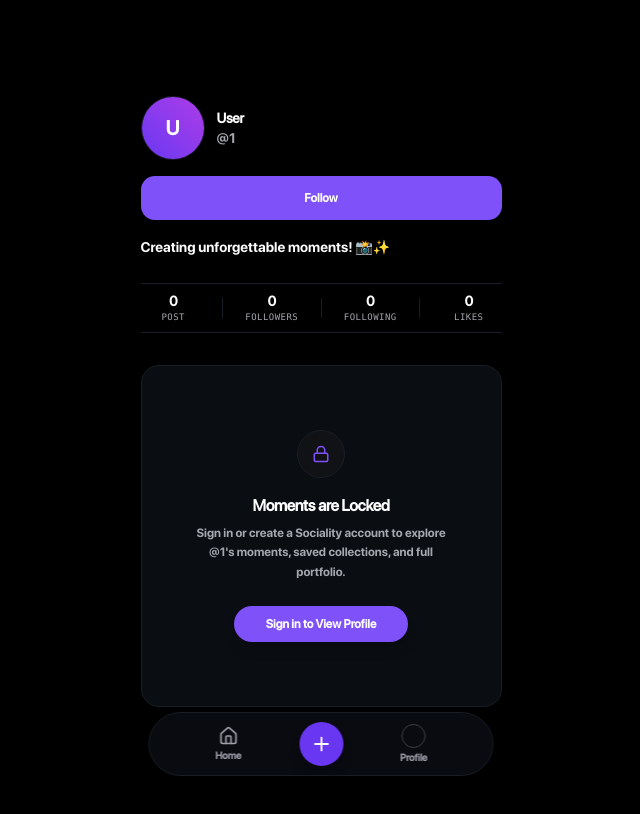
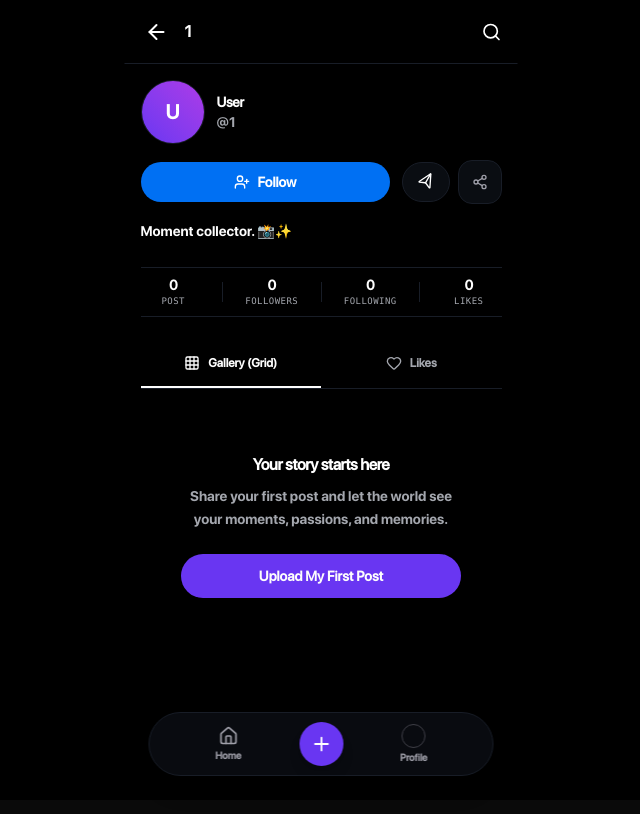
Before and after one commit to tonogw/sociality, a Next.js app: page /1 in a window 1280 px wide. Shown: the top 814 px of the page, without its empty margins (319-959 px from the left). Built offline with nearby package versions, Linux system fonts and the light colour scheme; no server answers.

Commit message:
refactor link button in profile page

```diff
--- a/src/app/[username]/page.tsx
+++ b/src/app/[username]/page.tsx
@@ -1,11 +1,12 @@
 "use client";
 
-import { useState, useEffect, Suspense } from "react";
-import { Loader2, Lock } from "lucide-react";
+import { useState, Suspense } from "react";
+import { Loader2, Share2 } from "lucide-react";
 import { useRouter, useParams, useSearchParams } from "next/navigation";
 import { useQueryClient, useQuery } from "@tanstack/react-query";
 import { toast } from "sonner";
 
+import Navbar from "@/components/shared/Navbar";
 import ProfileHeader from "@/components/profile/ProfileHeader";
 import ProfileStats from "@/components/profile/ProfileStats";
 import OwnerActions from "@/components/profile/OwnerAction";
@@ -17,13 +18,31 @@ import VisitorAction from "@/components/profile/VisitorAction";
 import PrivateProfile from "@/components/profile/PrivateProfile";
 
 import { useUser } from "@/queries/users/useUser";
-import { useUserPosts } from "@/queries/users/useUserPosts";
+
 import { useFollow } from "@/queries/users/useFollow";
 import { useUnfollow } from "@/queries/users/useUnfollow";
-import { getIsPrivateFromBio } from "@/lib/utils";
+import { getIsPrivateFromBio, cleanBioText } from "@/lib/utils";
+import type { PostItem } from "@/types/post";
 
-// Impor tipe data terstandarisasi buatan kita
-import { UserProfileData } from "@/types/user";
+export interface UserProfileData {
+  id: number;
+  username: string;
+  name: string;
+  email: string;
+  phone: string;
+  bio: string | null;
+  avatarUrl: string | null;
+  isMe?: boolean;
+  isPrivate?: boolean;
+  isFollowing?: boolean;
+  isFollowedByMe?: boolean;
+  counts?: {
+    post: number;
+    followers: number;
+    following: number;
+    likes: number;
+  };
+}
 
 function UserProfileContent() {
   const params = useParams();
@@ -32,47 +51,41 @@ function UserProfileContent() {
   const router = useRouter();
   const queryClient = useQueryClient();
 
+  const fromQuery = searchParams.get("fromQuery") || "";
+  const lastPage = searchParams.get("lastPage") || "";
+
   const [activeTab, setActiveTab] = useState<"posts" | "saved" | "likes">(
     "posts",
   );
   const [viewMode, setViewMode] = useState<"grid" | "list">("grid");
-  const [isLoggedIn, setIsLoggedIn] = useState<boolean | null>(null);
-
-  const postIdParam = searchParams.get("postId");
-
-  useEffect(() => {
-    const token =
-      typeof window !== "undefined" ? localStorage.getItem("token") : null;
-
-    const timer = setTimeout(() => {
-      setIsLoggedIn(!!token);
-    }, 0);
-
-    return () => clearTimeout(timer);
-  }, []);
-
-  useEffect(() => {
-    if (postIdParam) {
-      const scrollTimer = setTimeout(() => {
-        setActiveTab("posts");
-        setViewMode("list");
-
-        const targetElement = document.getElementById(`post-${postIdParam}`);
-        if (targetElement) {
-          targetElement.scrollIntoView({ behavior: "smooth", block: "center" });
+  // const [isLoggedIn, setIsLoggedIn] = useState<boolean | null>(null);
+  const [isLoggedIn] = useState<boolean>(() => {
+    if (typeof window !== "undefined") {
+      return !!localStorage.getItem("token");
     }
-      }, 350);
-
-      return () => clearTimeout(scrollTimer);
-    }
-  }, [postIdParam]);
+    return false;
+  });
 
   const { data: profile, isLoading: isProfileLoading } = useUser(username);
-  const { data: postsData, isLoading: isPostsLoading } = useUserPosts(username);
   const baseUrl = process.env.NEXT_PUBLIC_API_BASE_URL;
 
-  const hasQueryAccess = isLoggedIn === true && !!username;
+  // 1. GET /api/users/{username}/posts
+  const { data: userPostsData, isLoading: isPostsLoading } = useQuery({
+    queryKey: ["user-posts", username],
+    queryFn: async () => {
+      const token = localStorage.getItem("token") || "";
+      const res = await fetch(`${baseUrl}/users/${username}/posts`, {
+        headers: {
+          accept: "application/json",
+          Authorization: `Bearer ${token}`,
+        },
+      });
+      return res.json();
+    },
+    enabled: !!isLoggedIn && !!username,
+  });
 
+  // 2. GET /api/users/{username}/likes
   const { data: userLikesData } = useQuery({
     queryKey: ["user-likes", username],
     queryFn: async () => {
@@ -83,29 +96,45 @@ function UserProfileContent() {
           Authorization: `Bearer ${token}`,
         },
       });
-      if (!res.ok) throw new Error("Gagal mengambil data kiriman disukai.");
       return res.json();
     },
-    enabled: hasQueryAccess,
+    enabled: !!isLoggedIn && !!username,
   });
 
   const followMutation = useFollow();
   const unfollowMutation = useUnfollow();
 
-  // EXPLICIT CASTING: Mengubah profil menjadi tipe UserProfileData agar linter membaca isFollowedByMe
   const user = profile as UserProfileData | undefined;
-  const userPosts = postsData?.posts ?? [];
-  const likedPosts = userLikesData?.data?.posts ?? userLikesData?.data ?? [];
+
+  // FIX RUNTIME CRASH: Ekstraksi pintar untuk mengamankan array postingan dari berbagai variasi payload objek Swagger
+  const userPosts: PostItem[] = Array.isArray(userPostsData)
+    ? userPostsData
+    : Array.isArray(userPostsData?.data?.items)
+      ? userPostsData.data.items
+      : Array.isArray(userPostsData?.data)
+        ? userPostsData.data
+        : [];
+
+  // Ekstraksi pintar untuk mengamankan array disukai
+  const likedPosts: PostItem[] = Array.isArray(userLikesData)
+    ? userLikesData
+    : Array.isArray(userLikesData?.data?.posts)
+      ? userLikesData.data.posts
+      : Array.isArray(userLikesData?.data)
+        ? userLikesData.data
+        : [];
 
   const isOwner = user?.isMe ?? false;
   const isFollowing = user?.isFollowedByMe ?? user?.isFollowing ?? false;
   const isPrivate = getIsPrivateFromBio(user?.bio);
 
   const stats = user?.counts;
-  const postCount = stats?.post ?? 0;
+  const postCount = stats?.post ?? userPosts.length;
   const followersCount = stats?.followers ?? 0;
   const followingCount = stats?.following ?? 0;
-  const likesCount = stats?.likes ?? 0;
+  const likesCount = stats?.likes ?? likedPosts.length;
+
+  const shouldLockContent = isLoggedIn && !isOwner && isPrivate && !isFollowing;
 
   const handleFollowToggle = () => {
     if (isFollowing) {
@@ -114,9 +143,6 @@ function UserProfileContent() {
           await queryClient.invalidateQueries({ queryKey: ["user", username] });
           toast.success(`Unfollowed @${username}`);
         },
-        onError: () => {
-          toast.error("Failed to unfollow user.");
-        },
       });
     } else {
       followMutation.mutate(username, {
@@ -124,29 +150,25 @@ function UserProfileContent() {
           await queryClient.invalidateQueries({ queryKey: ["user", username] });
           toast.success(`Following @${username}!`);
         },
-        onError: () => {
-          toast.error("Failed to follow user.");
-        },
       });
     }
   };
 
-  const shouldLockContent = isLoggedIn && !isOwner && isPrivate && !isFollowing;
-
-  const handleOpenFollowers = () => {
-    if (shouldLockContent) {
-      toast.error("This account is private. Follow to view followers.");
-      return;
+  const handleShareAccount = async () => {
+    const shareUrl = typeof window !== "undefined" ? window.location.href : "";
+    if (navigator.share) {
+      try {
+        await navigator.share({
+          title: `Profile ${user?.name}`,
+          url: shareUrl,
+        });
+      } catch (err) {
+        console.log("Share canceled", err);
       }
-    router.push(`/${username}/followers`);
-  };
-
-  const handleOpenFollowing = () => {
-    if (shouldLockContent) {
-      toast.error("This account is private. Follow to view following list.");
-      return;
+    } else {
+      navigator.clipboard.writeText(shareUrl);
+      toast.success("Account link successfully copied to clipboard!");
     }
-    router.push(`/${username}/following`);
   };
 
   if (
@@ -161,17 +183,21 @@ function UserProfileContent() {
   }
 
   return (
-    <div className="relative min-h-screen bg-black text-white px-4 pt-24 pb-32 font-sans flex flex-col items-center">
-      <div className="w-full max-w-[361px] flex flex-col gap-4">
+    <div className="w-full min-h-screen bg-black text-white px-4 pt-20 pb-24 flex flex-col items-center font-sans">
+      <Navbar fromQuery={fromQuery} lastPage={lastPage} />
+
+      <div className="w-full max-w-90.25 flex flex-col gap-4">
+        {/* BARIS-1: AVATAR + DISPLAY NAME */}
         <ProfileHeader
           name={user?.name || "User"}
           username={user?.username || username}
           avatarUrl={user?.avatarUrl}
         />
 
-        {/* TOMBOL AKSI */}
-        {isLoggedIn ? (
-          isOwner ? (
+        {/* BARIS-2: ACTION BUTTONS */}
+        <div className="w-full flex items-center gap-2">
+          <div className="flex-1">
+            {isOwner ? (
               <OwnerActions
                 isOwner={true}
                 onEditProfile={() => router.push("/settings")}
@@ -181,20 +207,23 @@ function UserProfileContent() {
                 isFollowing={isFollowing}
                 onFollowToggle={handleFollowToggle}
               />
-          )
-        ) : (
+            )}
+          </div>
           <button
-            onClick={() => router.push("/login")}
-            className="w-full h-11 bg-[#7F51F9] hover:bg-[#6936F2] transition-colors text-xs font-bold text-[#FDFDFD] rounded-xl flex items-center justify-center cursor-pointer shadow-md"
+            onClick={handleShareAccount}
+            type="button"
+            className="w-11 h-11 border border-[#181D27] bg-[#0A0D12] text-zinc-400 hover:text-white rounded-xl flex items-center justify-center transition-colors cursor-pointer"
           >
-            Follow
+            <Share2 size={16} />
           </button>
-        )}
+        </div>
 
+        {/* BARIS-3: BIO CAPTION TEXT */}
         <p className="text-sm text-[#FDFDFD] leading-relaxed max-w-full break-words">
-          {user?.bio || "Creating unforgettable moments! 📸✨"}
+          {cleanBioText(user?.bio) || "Moment collector. 📸✨"}
         </p>
 
+        {/* BARIS-4: LINK KLIK STATISTIK KONEKSI */}
         <ProfileStats
           postCount={postCount}
           followersCount={followersCount}
@@ -203,16 +232,20 @@ function UserProfileContent() {
           onPostsClick={() => {
             if (!shouldLockContent) setActiveTab("posts");
           }}
-          onFollowersClick={handleOpenFollowers}
-          onFollowingClick={handleOpenFollowing}
+          onFollowersClick={() => {
+            if (!shouldLockContent) router.push(`/${username}/followers`);
+          }}
+          onFollowingClick={() => {
+            if (!shouldLockContent) router.push(`/${username}/following`);
+          }}
           onLikesClick={() => {
             if (!shouldLockContent) setActiveTab("likes");
           }}
         />
 
+        {/* BARIS-5 & 6: GALLERY RENDERING CONTAINER */}
         <div className="w-full flex flex-col gap-4 mt-2">
-          {isLoggedIn ? (
-            shouldLockContent ? (
+          {shouldLockContent ? (
             <PrivateProfile />
           ) : (
             <>
@@ -221,9 +254,7 @@ function UserProfileContent() {
                 viewMode={viewMode}
                 onPostsClick={() => {
                   if (activeTab === "posts") {
-                      setViewMode((prev) =>
-                        prev === "grid" ? "list" : "grid",
-                      );
+                    setViewMode((prev) => (prev === "grid" ? "list" : "grid"));
                   } else {
                     setActiveTab("posts");
                   }
@@ -233,58 +264,30 @@ function UserProfileContent() {
 
               {activeTab === "posts" &&
                 (userPosts.length === 0 ? (
-                    <ProfileEmptyState
-                      onCreatePost={() => router.push("/create")}
-                    />
+                  <ProfileEmptyState onCreatePost={() => {}} />
                 ) : (
-                    <div className="w-full h-auto animate-fade-in">
                   <ProfileGallery
                     posts={userPosts}
                     viewMode={viewMode}
                     username={user?.username}
                     canDelete={isOwner}
                   />
-                    </div>
                 ))}
 
               {activeTab === "likes" &&
                 (likedPosts.length === 0 ? (
-                    <div className="w-full text-center py-16 text-xs text-zinc-500 font-medium">
-                      This user hasn&apos;t liked any posts yet.
+                  <div className="text-center py-16 text-xs text-zinc-500 font-medium bg-[#0A0D12]/10 border border-dashed border-[#181D27] rounded-2xl">
+                    No liked moments found.
                   </div>
                 ) : (
-                    <div className="w-full h-auto animate-fade-in">
                   <ProfileGallery
                     posts={likedPosts}
                     viewMode={viewMode}
                     username={user?.username}
                     canDelete={false}
                   />
-                    </div>
                 ))}
             </>
-            )
-          ) : (
-            <div className="w-full flex flex-col items-center justify-center py-16 px-6 bg-[#0A0D12] border border-[#181D27] rounded-2xl text-center gap-4 animate-fade-in mt-2">
-              <div className="w-12 h-12 rounded-full bg-zinc-900/50 flex items-center justify-center text-[#7F51F9] border border-[#181D27]">
-                <Lock size={18} />
-              </div>
-              <div className="flex flex-col gap-1.5">
-                <h3 className="text-base font-bold text-[#FDFDFD] tracking-tight">
-                  Moments are Locked
-                </h3>
-                <p className="text-xs text-[#A4A7AE] max-w-[260px] leading-relaxed">
-                  Sign in or create a Sociality account to explore @{username}
-                  &apos;s moments, saved collections, and full portfolio.
-                </p>
-              </div>
-              <button
-                onClick={() => router.push("/login")}
-                className="mt-2 py-2.5 px-8 bg-[#7F51F9] hover:bg-[#6936F2] text-xs font-bold text-white rounded-full transition-colors cursor-pointer shadow-lg"
-              >
-                Sign in to View Profile
-              </button>
-            </div>
           )}
         </div>
       </div>
--- a/src/components/profile/ProfileGallery.tsx
+++ b/src/components/profile/ProfileGallery.tsx
@@ -2,23 +2,11 @@
 
 import Image from "next/image";
 import { useRouter } from "next/navigation";
+import { Heart, MessageCircle } from "lucide-react";
+import type { PostItem } from "@/types/post";
 import TimelineCard from "@/components/shared/TimelineCard";
-import { PostItem } from "@/types";
 
-// interface Post {
-//   id: number;
-//   imageUrl: string;
-//   caption?: string;
-//   createdAt: string;
-//   author?: {
-//     id: number;
-//     username: string;
-//     name: string;
-//     avatarUrl: string | null;
-//   };
-// }
-
-interface Props {
+interface ProfileGalleryProps {
   posts: PostItem[];
   viewMode: "grid" | "list";
   username?: string;
@@ -26,51 +14,68 @@ interface Props {
 }
 
 export default function ProfileGallery({
-  posts,
+  posts = [],
   viewMode,
   username,
   canDelete = false,
-}: Props) {
+}: ProfileGalleryProps) {
   const router = useRouter();
 
-  // MODE TAMPILAN 1: GRID VIEW (FOTO DIKLIK AKAN MENGARAHKAN KE TIMELINE AUTHOR)
-  if (viewMode === "grid") {
+  // Guard mutlak untuk memastikan aplikasi tidak crash jika data dari backend bermasalah/bukan array
+  const safePosts = Array.isArray(posts) ? posts : [];
+
+  if (viewMode === "list") {
     return (
-      <div className="grid grid-cols-3 gap-1 w-full animate-fade-in">
-        {posts.map((post) => (
-          <button
+      <div className="w-full flex flex-col gap-6 animate-fade-in">
+        {safePosts.map((post) => (
+          <TimelineCard
             key={post.id}
-            onClick={() =>
-              router.push(
-                `/${username || post.author?.username}?postId=${post.id}`,
-              )
-            }
-            className="w-full aspect-square bg-zinc-900 border border-[#181D27] rounded-sm overflow-hidden relative cursor-pointer hover:opacity-90 active:scale-95 transition-all text-left"
-          >
-            <Image
-              src={post.imageUrl || "/placeholder.png"}
-              alt="Post"
-              fill
-              unoptimized
-              sizes="120px"
-              className="object-cover"
-            />
-          </button>
+            post={post}
+            currentUsername={username}
+            canDelete={canDelete && post.author?.username === username}
+          />
         ))}
       </div>
     );
   }
 
-  // MODE TAMPILAN 2: LIST VIEW (TERBUNGKUS DI DALAM TIMELINECARD ASLI PROYEK ANDA)
   return (
-    <div className="flex flex-col gap-6 w-full items-center">
-      {posts.map((post) => (
-        <TimelineCard
+    <div className="w-full grid grid-cols-3 gap-1 animate-fade-in">
+      {safePosts.map((post) => (
+        <button
           key={post.id}
-          post={post}
-          canDelete={canDelete}
-          currentUsername={username}
-        />
+          onClick={() => router.push(`/posts/${post.id}`)}
+          type="button"
+          className="relative w-full aspect-square bg-zinc-900 overflow-hidden group border border-[#181D27]/40 hover:border-zinc-700 transition-all text-left"
+        >
+          {post.imageUrl ? (
+            <Image
+              src={post.imageUrl}
+              alt={post.caption || "Gallery Moment"}
+              fill
+              className="object-cover transition-transform duration-300 group-hover:scale-105"
+              unoptimized
+              sizes="(max-w: 361px) 33vw"
+            />
+          ) : (
+            <div className="w-full h-full flex items-center justify-center text-[10px] text-zinc-600 font-mono p-1 bg-zinc-950">
+              No Image
+            </div>
+          )}
+
+          {/* HOVER OVERLAY BALON INTERAKSI */}
+          <div className="absolute inset-0 bg-black/50 opacity-0 group-hover:opacity-100 transition-opacity flex items-center justify-center gap-3 text-white text-[10px] font-bold">
+            <div className="flex items-center gap-1">
+              <Heart size={12} className="fill-white" />
+              <span>{post.likeCount ?? 0}</span>
+            </div>
+            <div className="flex items-center gap-1">
+              <MessageCircle size={12} className="fill-white" />
+              {/* FIX TYPE ERROR: Hanya menggunakan commentCount sesuai spesifikasi PostItem */}
+              <span>{post.commentCount ?? 0}</span>
+            </div>
+          </div>
+        </button>
       ))}
     </div>
   );
--- a/src/lib/utils.ts
+++ b/src/lib/utils.ts
@@ -24,6 +24,14 @@ export const getCleanBio = (bio: string | null | undefined): string => {
 };
 
 /**
+ * Membersihkan string bio dari kode penanda siber metadata agar visual antarmuka pengguna tetap mulus.
+ */
+export function cleanBioText(bio: string | null | undefined): string {
+  if (!bio) return "";
+  return bio.replace(/\[private:true\]/g, "").trim();
+}
+
+/**
  * Menyusun string bio baru dengan membubuhi tag privasi untuk disimpan kembali ke cloud database
  */
 export const generateBioWithPrivacy = (
```
Lines whose indentation alone changed are shown as unchanged.
